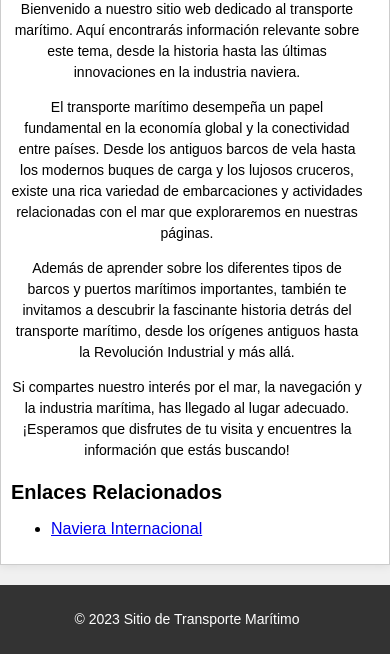
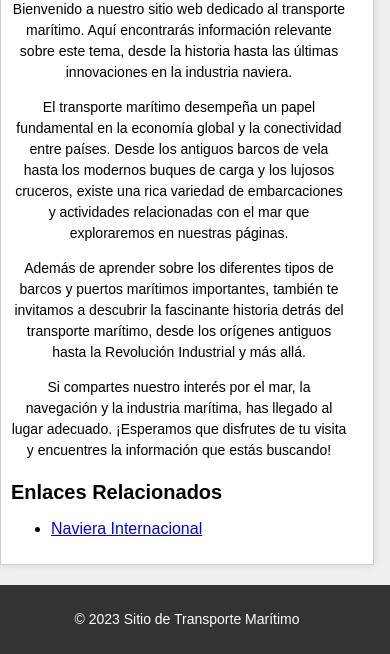
Before and after one commit to snzvss/html, a plain HTML site: page index.html in a window 390 px wide. Shown: the part 276-930 px from the top of the page. Drawn offline with Linux system fonts and the light colour scheme.

Commit message:
Update estilos.css

```diff
--- a/css/estilos.css
+++ b/css/estilos.css
@@ -159,7 +159,8 @@ form a {
 @media (max-width: 768px) {
     main {
         padding: 10px;
-        margin-right: 0;
+        max-width: 800px;
+        margin-right: 1rem;
     }
     h1 {
         font-size: 28px;
```
